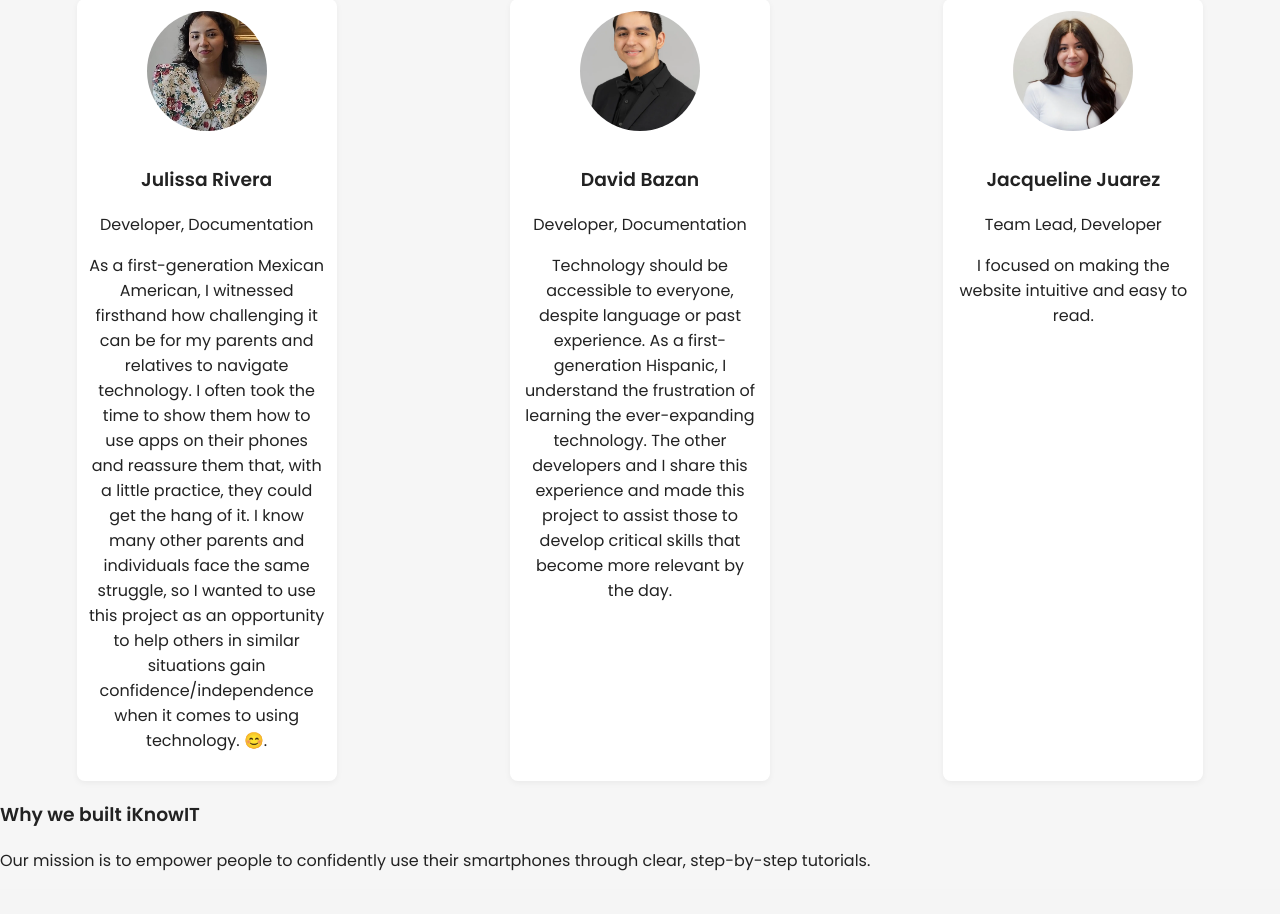
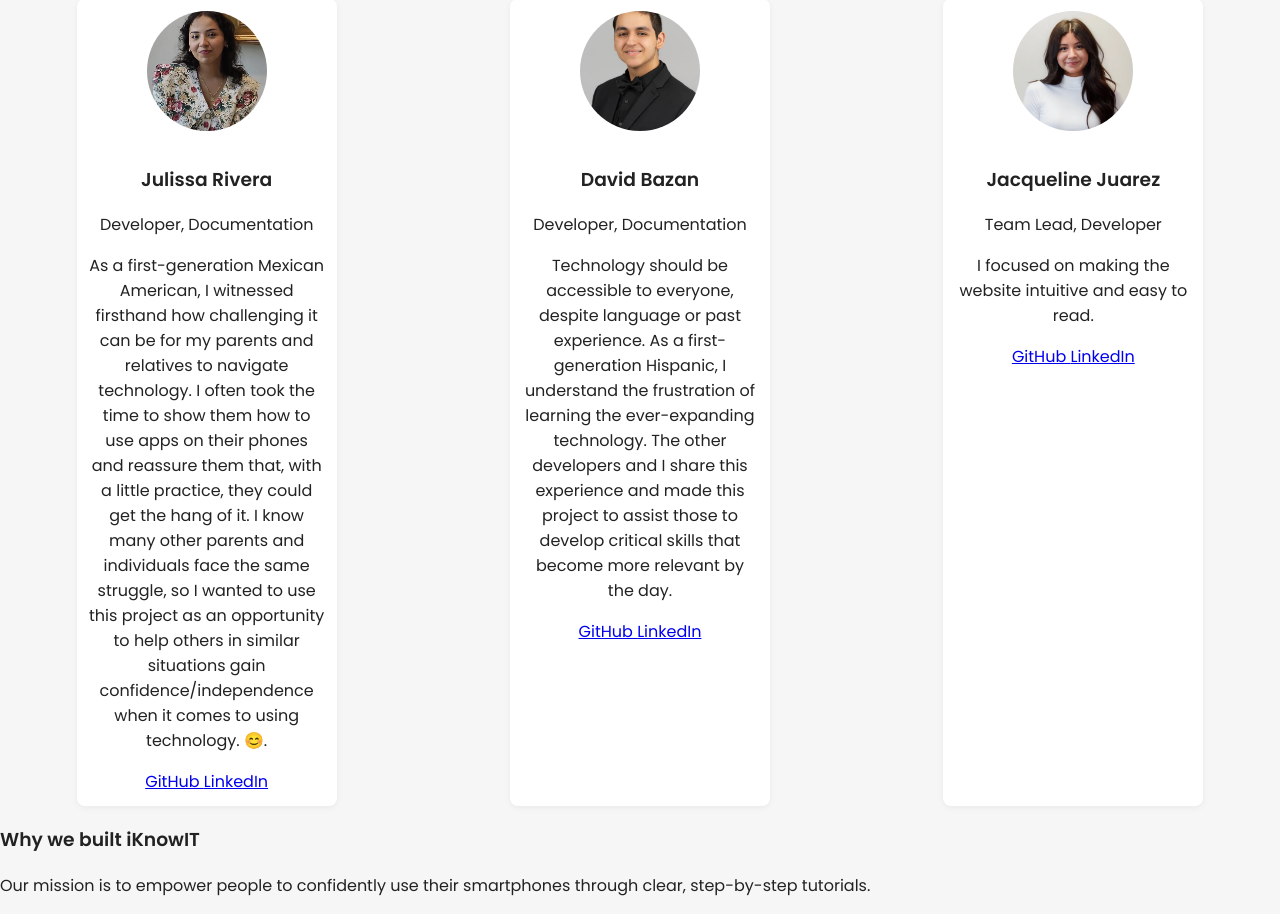
Before and after one commit to senior-project2025/INDY-6, a Flask app: page /about in a window 1280 px wide. Shown: the part 178-1092 px from the top of the page. Before the commit the page ends 1049 px from the top, so only its background shows below. Run offline with Flask 3, Linux system fonts and the light colour scheme.

Commit message:
Add social links for team members in about.html

```diff
--- a/templates/about.html
+++ b/templates/about.html
@@ -13,6 +13,20 @@
             <h3>{{ member.name }}</h3>
             <p class="role">{{ member.role }}</p>
             <p class="bio">{{ member.bio }}</p>
+
+            <!-- Social links -->
+            <div class="member-social">
+                {% if member.github %}
+                <a href="{{ member.github }}" target="_blank" rel="noopener noreferrer" class="social-link github">
+                    <i class="fab fa-github"></i> GitHub
+                </a>
+                {% endif %}
+                {% if member.linkedin %}
+                <a href="{{ member.linkedin }}" target="_blank" rel="noopener noreferrer" class="social-link linkedin">
+                    <i class="fab fa-linkedin"></i> LinkedIn
+                </a>
+                {% endif %}
+            </div>
         </div>
         {% endfor %}
     </div>
```
